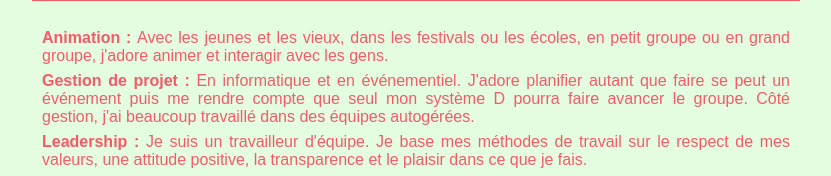
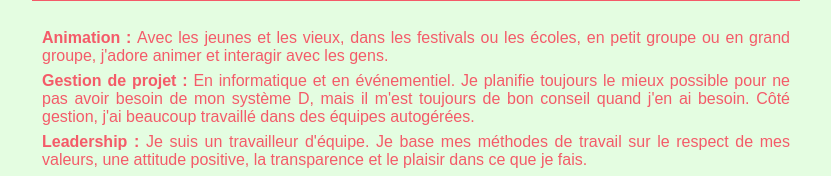
Before and after one commit to OlivierRoss/site-perso, a plain HTML site: page index.html in a window 1280 px wide. Shown: the part 228-404 px from the top of the page, without its empty margins (224-1055 px from the left). Drawn offline with nearby package versions, Linux system fonts and the light colour scheme.

Commit message:
texte et ordre

```diff
--- a/index.html
+++ b/index.html
@@ -40,7 +40,7 @@
                             <span style="font-weight: bold;">Animation : </span>Avec les jeunes et les vieux, dans les festivals ou les &eacute;coles, en petit groupe ou en grand groupe, j'adore animer et interagir avec les gens.
                         </li>
                         <li class="element">
-                            <span style="font-weight: bold;">Gestion de projet : </span>En informatique et en &eacute;v&eacute;nementiel. J'adore planifier autant que faire se peut un &eacute;v&eacute;nement puis me rendre compte que seul mon syst&egrave;me D pourra faire avancer le groupe. C&ocirc;t&eacute; gestion, j'ai beaucoup travaill&eacute; dans des &eacute;quipes autog&eacute;r&eacute;es.
+                            <span style="font-weight: bold;">Gestion de projet : </span>En informatique et en &eacute;v&eacute;nementiel. Je planifie toujours le mieux possible pour ne pas avoir besoin de mon syst&egrave;me D, mais il m'est toujours de bon conseil quand j'en ai besoin. C&ocirc;t&eacute; gestion, j'ai beaucoup travaill&eacute; dans des &eacute;quipes autog&eacute;r&eacute;es.
                         </li>
                         <li class="element">
                             <span style="font-weight: bold;">Leadership : </span>Je suis un travailleur d'&eacute;quipe. Je base mes m&eacute;thodes de travail sur le respect de mes valeurs, une attitude positive, la transparence et le plaisir dans ce que je fais.
```
